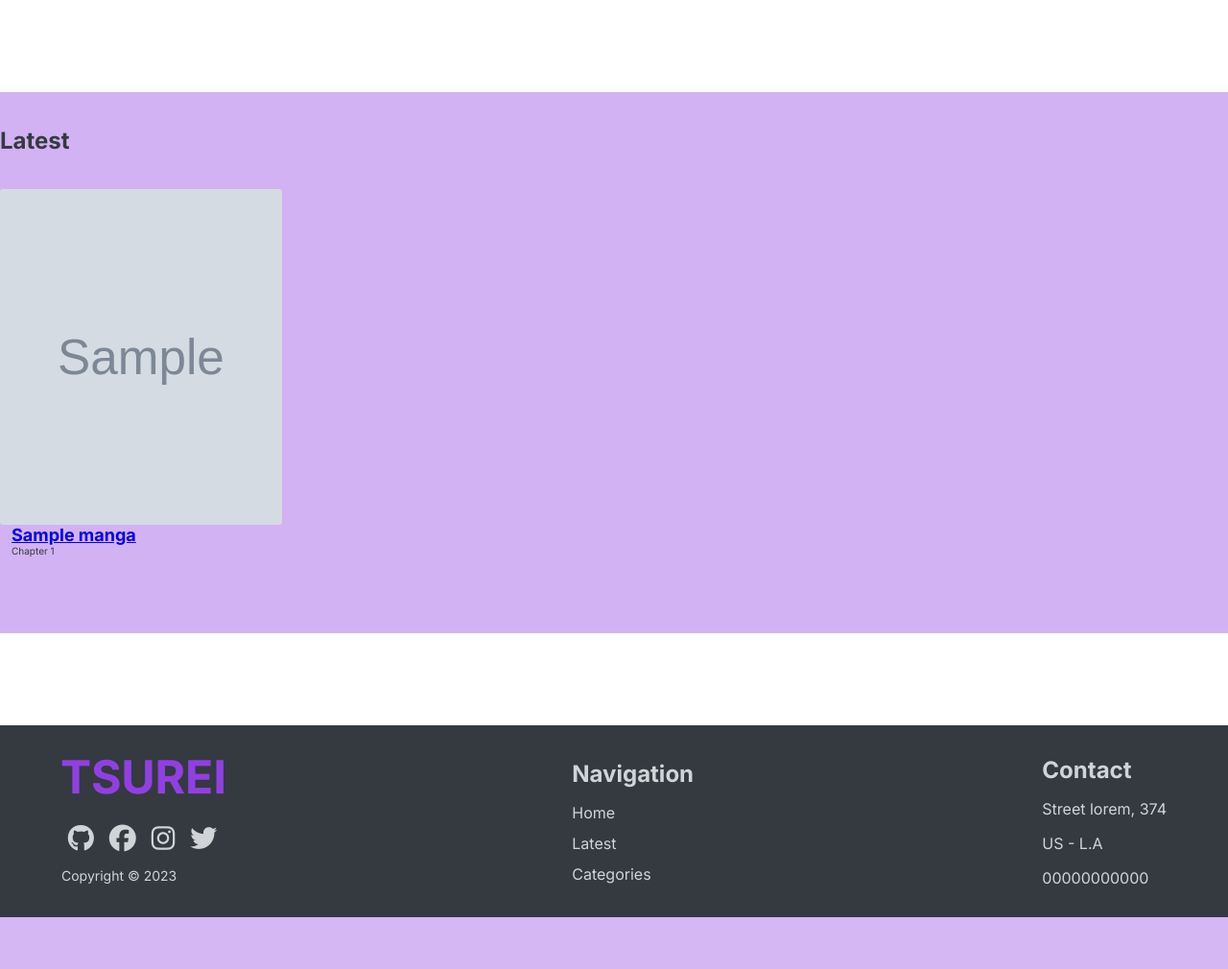
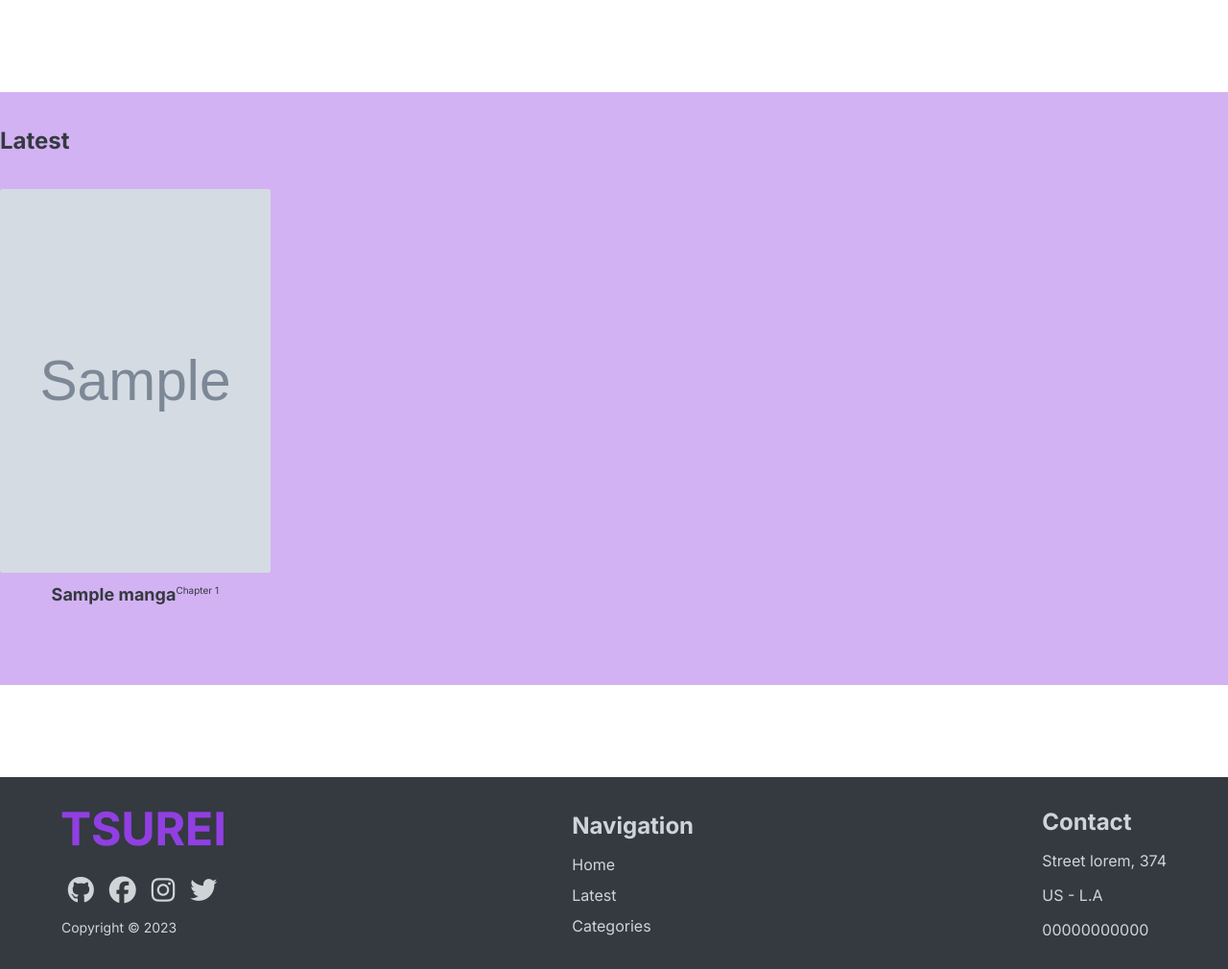
Before and after one commit to dudujunior12/tsurei, a Django app: page /latest/ in a window 1280 px wide; the page is wider, and only the part inside the window is pictured. Shown: the part 96-1106 px from the top of that part at 96% size. Before the commit the page ends 1052 px from the top of that part, so only its background shows below. Run offline with Django 3.2, Linux system fonts and the light colour scheme; tables that the repository leaves empty hold one stand-in row (values such as "Sample post"); grey boxes marked "Sample" are stand-in pictures; some libraries are stand-ins or nearby versions.

Commit message:
update: image size fix

```diff
--- a/manga/static/css/latest.css
+++ b/manga/static/css/latest.css
@@ -22,22 +22,36 @@
     width: 100%;
     display: grid;
     grid-template-columns: 1fr 1fr 1fr 1fr 1fr;
-    column-gap: 2%;
+    column-gap: 3%;
+    row-gap: 3%;
 }
 
 .manga-grid-image {
-    max-width: 100%;
-    max-height: 100%;
     display: flex;
     justify-content: center;
+    align-items: center;
+}
+
+.manga-grid-image img{
+    width: 100%;
+    height: 100%;
 }
 
 .manga-grid-info {
-    padding-left: 1.2rem;
+    padding: 1.2rem;
+    display: flex;
+    justify-content: center;
+
+}
+
+.manga-grid-info a{
+    text-decoration: none;
+    color: #343a40;
 }
 
 .manga-grid-info h3 {
     font-size: 18px;
+
 }
 
 .manga-grid-info p {
@@ -45,7 +59,7 @@
 }
 
 .manga-grid-image img {
-    height: 35rem;
+    height: 40rem;
     max-width: 100%;
     max-height: 100%;
     border-radius: 3px;
--- a/manga/static/js/index.js
+++ b/manga/static/js/index.js
@@ -8,7 +8,7 @@ var swiper1 = new Swiper(".swiper1", {
 var swiper2 = new Swiper(".swiper2", {
     slidesPerView: 5,
     slidesPerGroup: 5,
-    spaceBetween: 20,
+    spaceBetween: 30,
     pagination: {
         el: ".swiper-pagination",
         clickable: true,
--- a/tsurei/settings.py
+++ b/tsurei/settings.py
@@ -35,7 +35,7 @@ SECRET_KEY = env("SECRET_KEY")
 # SECURITY WARNING: don't run with debug turned on in production!
 DEBUG = True
 
-ALLOWED_HOSTS = ['192.168.15.28']
+ALLOWED_HOSTS = ['192.168.15.28', '127.0.0.1']
 
 
 # Application definition
```
Also changed, not shown: manga/static/css/index.css (+14 -7 lines).
